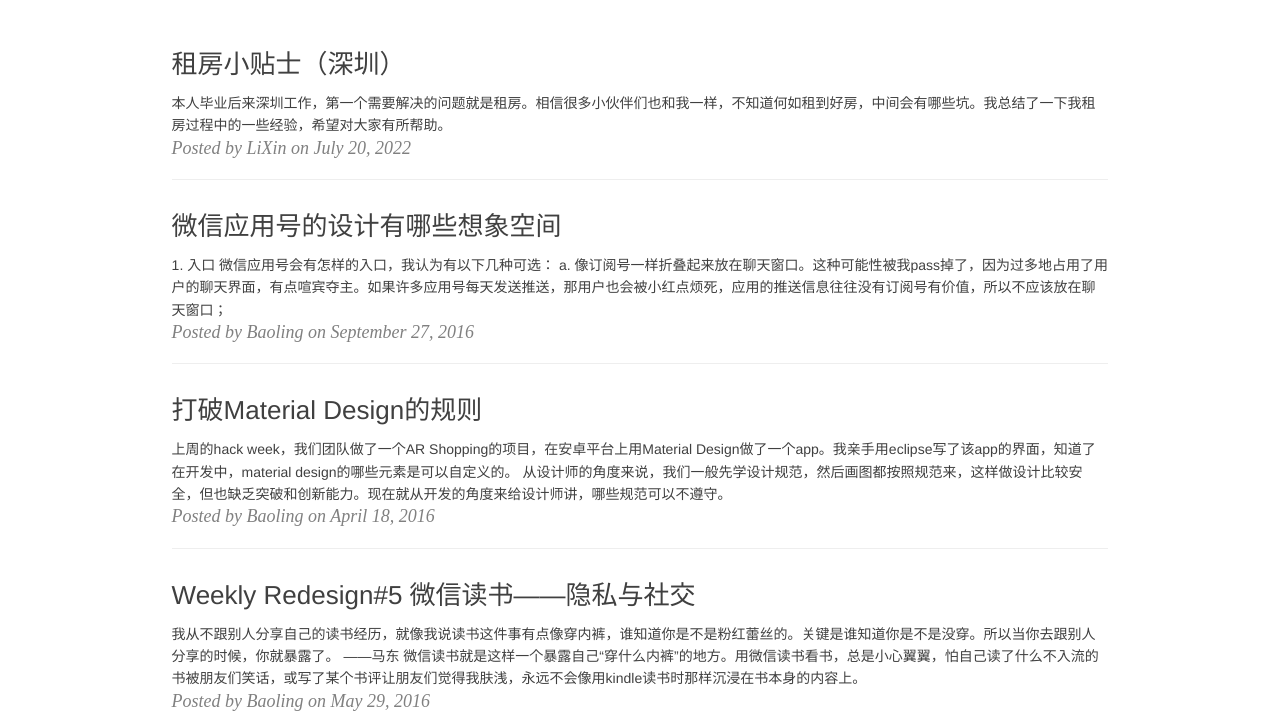
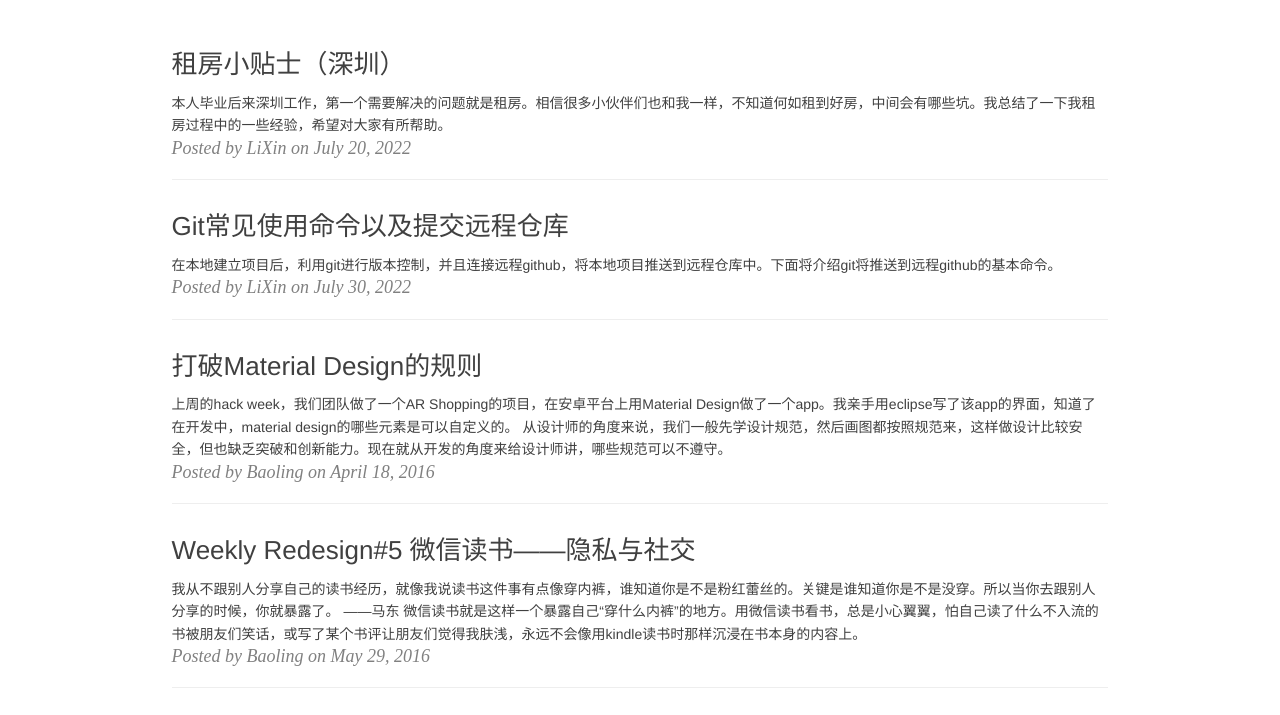
Before and after one commit to Reader19/Reader19.github.io, a plain HTML site: page writings.html in a window 1280 px wide. Shown: the part 64-779 px from the top of the page. Drawn offline with nearby package versions, Linux system fonts and the light colour scheme.

Commit message:
Update writings.html

```diff
--- a/writings.html
+++ b/writings.html
@@ -62,20 +62,16 @@
 			</div>
 			<hr>
 			<div class="post-preview">
-				<a target="_blank" href="http://www.jianshu.com/p/f1a1e1a63783">
+				<a target="_blank" href="https://www.jianshu.com/p/cfa2e2971d87">
 					<h2 class="post-title">
-						微信应用号的设计有哪些想象空间
+						Git常见使用命令以及提交远程仓库
 					</h2>
 
 					<div class="post-content-preview1">
-						1. 入口
-
-微信应用号会有怎样的入口，我认为有以下几种可选：
-
-a. 像订阅号一样折叠起来放在聊天窗口。这种可能性被我pass掉了，因为过多地占用了用户的聊天界面，有点喧宾夺主。如果许多应用号每天发送推送，那用户也会被小红点烦死，应用的推送信息往往没有订阅号有价值，所以不应该放在聊天窗口；
+					在本地建立项目后，利用git进行版本控制，并且连接远程github，将本地项目推送到远程仓库中。下面将介绍git将推送到远程github的基本命令。
 					</div>
 				</a>
-				<p class="post-meta">Posted by Baoling on September 27, 2016</p>
+				<p class="post-meta">Posted by LiXin on July 30, 2022</p>
 			</div>
 			<hr>
 
```
